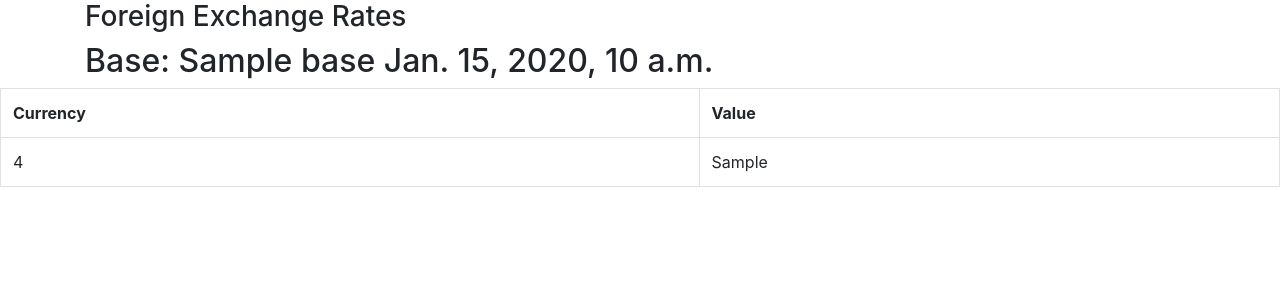
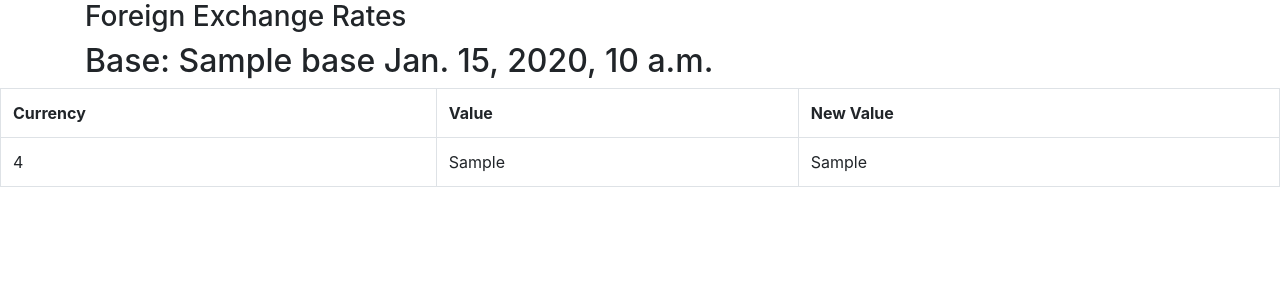
Before and after one commit to JuanPabloArbelaez/forex, a Django app: page /viewer/ in a window 1280 px wide. Shown: the top 300 px of the page. Run offline with Django 3.2, Linux system fonts and the light colour scheme; tables that the repository leaves empty hold one stand-in row (values such as "Sample post"); a database or web service that is not in the repository returns one stand-in record (values such as "Sample title"); data that the repository does not hold is empty; some libraries are stand-ins or nearby versions.

Commit message:
Display both Values

```diff
--- a/Forex/viewer/templates/viewer/index.html
+++ b/Forex/viewer/templates/viewer/index.html
@@ -13,11 +13,13 @@
         <tr>
             <th scope="col">Currency</th>
             <th scope="col">Value</th>
+            <th scope="col">New Value</th>
         </tr>
     {% for r, v in rates.items %}
-        <tr >
-            <td class={{ v.1 }}>{{ r }}</td>
-            <td class={{ v.1 }}>{{ v.0 }}</td>
+        <tr class={{ v.0 }}>
+            <td >{{ r }}</td>
+            <td>{{ v.1}}</td>
+            <td>{{ v.2 }}</td>
         </tr>
     {% endfor %}
     </table>
--- a/Forex/viewer/utilities.py
+++ b/Forex/viewer/utilities.py
@@ -15,8 +15,9 @@ def get_json_data(url):
 
 def loop_through_dict(dictionary, added_value):
     for k, v in dictionary.items():
-        v = add_value(v, added_value)
-        dictionary[k] = check_category(k, v)
+        nv = add_value(v, added_value)
+        category = check_category(k, nv)
+        dictionary[k] = (category, v, nv)
 
 
 def add_value(v, added_value):
@@ -26,11 +27,9 @@ def add_value(v, added_value):
 
 def check_category(k, v):
     if k == 'HKD' or is_even(v):
-        v = (v, 'table-danger')
+        return 'table-danger'
     else:
-        v = (v, None)
-
-    return v
+        return None
 
 
 def is_even(number):
```
